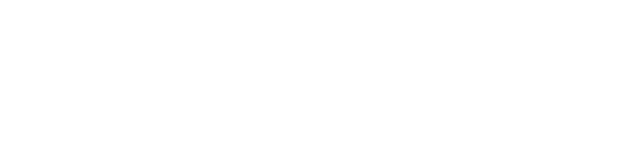
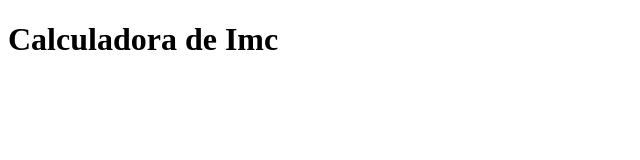
Before and after one commit to marialauracode/CalculadoraIMC, a plain HTML site: page index.html in a window 1280 px wide. Shown: the whole page, without its empty margins (0-640 px from the left). Drawn offline with Linux system fonts and the light colour scheme.

Commit message:
Update index.html

```diff
--- a/index.html
+++ b/index.html
@@ -3,9 +3,10 @@
 <head>
     <meta charset="UTF-8">
     <meta name="viewport" content="width=device-width, initial-scale=1.0">
-    <title>Document</title>
+    <title>Calculadora de IMC</title>
 </head>
 <body>
+    <h1>Calculadora de Imc </h1>
 
 </body>
 </html>
```
